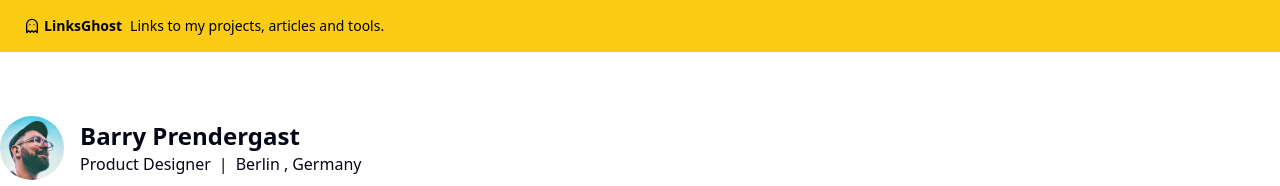
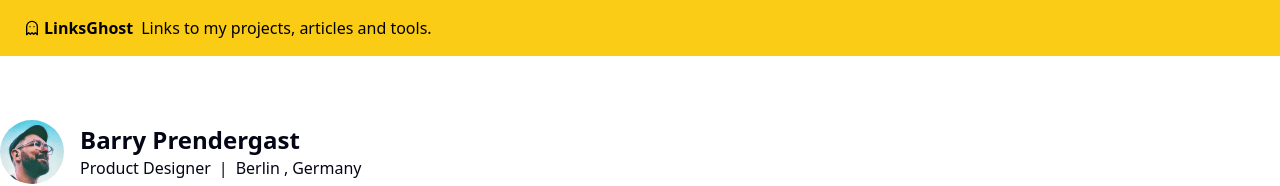
Before and after one commit to renderghost/links, a Next.js app: page / in a window 1280 px wide. Shown: the top 186 px of the page. Built offline with nearby package versions, Linux system fonts and the light colour scheme.

Commit message:
style: remove unnecessary text size class from component

```diff
--- a/src/components/atom/Banner.tsx
+++ b/src/components/atom/Banner.tsx
@@ -3,7 +3,7 @@ import { Ghost } from 'lucide-react';
 
 const Banner: React.FC = () => {
 	return (
-		<div className='bg-yellow-400 text-black text-sm px-6 py-4 '>
+		<div className='bg-yellow-400 text-black px-6 py-4 '>
 			<div className='container mx-auto flex flex-col sm:flex-row gap-1 sm:gap-2'>
 				<a
 					href='https://links.renderg.host'
```
